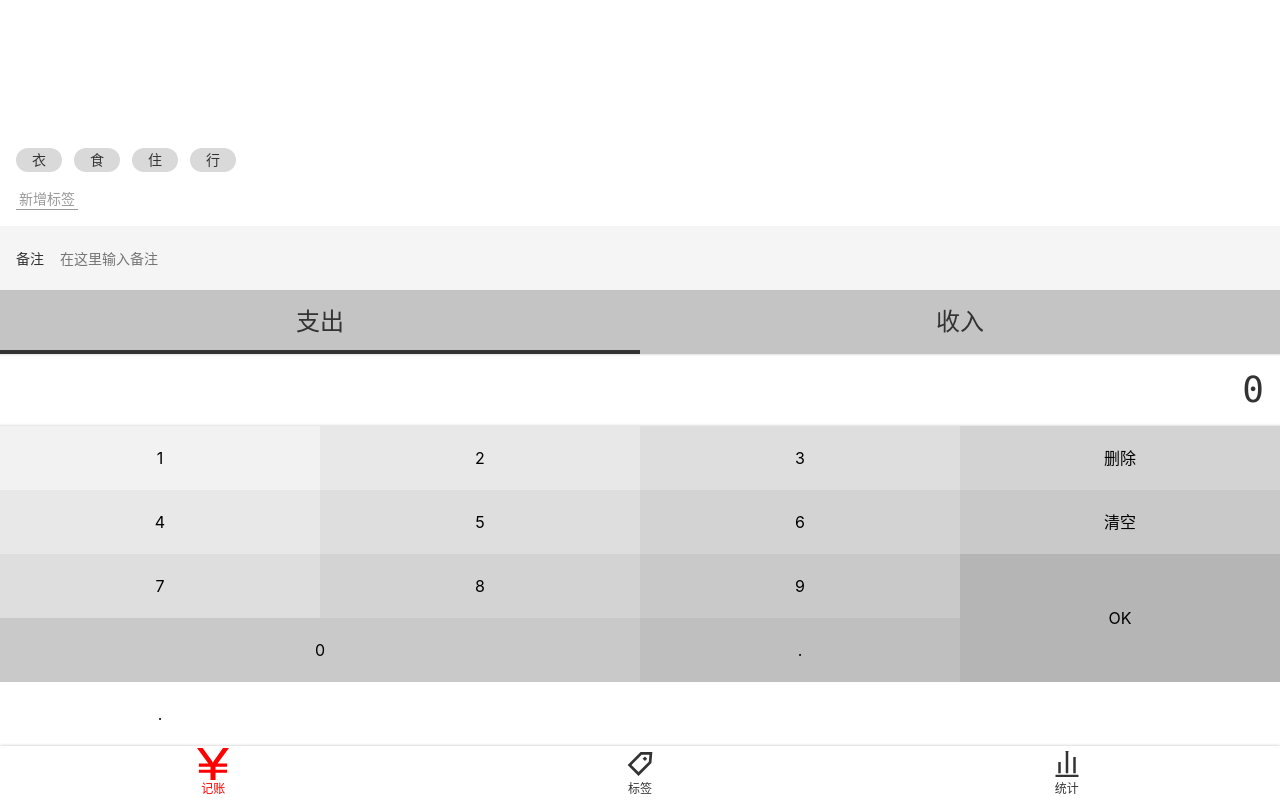
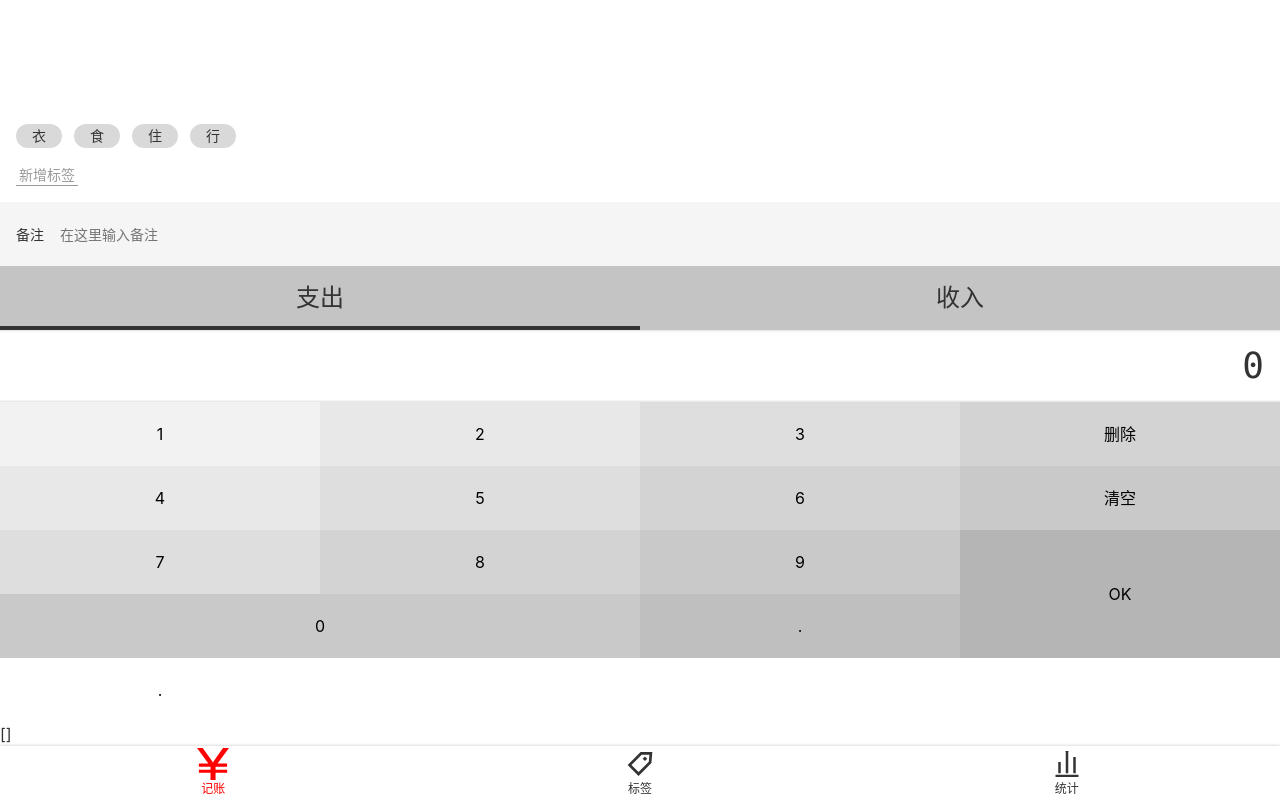
Before and after one commit to wyvern1423/-formoney, a Vue app: page /#/money in a window 1280 px wide. Built offline with nearby package versions, Linux system fonts and the light colour scheme.

Commit message:
封装一个MODEL

```diff
--- /dev/null
+++ b/src/model.ts
@@ -0,0 +1,14 @@
+const localStorageKeyName = 'recordList';
+const model = {
+  clone(data: RecordItem | RecordItem[]) {
+    return JSON.parse(JSON.stringify(data));
+  },
+  fetch() {
+    return JSON.parse(window.localStorage.getItem(localStorageKeyName) || '[]') as RecordItem[];
+  },
+  save(data: RecordItem[]) {
+    window.localStorage.setItem(localStorageKeyName, JSON.stringify(data));
+  }
+};
+
+export default model;
--- a/src/views/Money.vue
+++ b/src/views/Money.vue
@@ -1,5 +1,6 @@
 <template>
   <Layout class-prefix="layout">
+    {{recordList}}
     <NumberPad :value.sync="record.amount" @submit="saveRecord"/>
     <Types :value.sync="record.type"/>
     <Notes @update:value="onUpdateNotes"/>
@@ -14,6 +15,7 @@
   import Notes from '@/components/Money/Notes.vue';
   import Tags from '@/components/Money/Tags.vue';
   import {Component, Watch} from 'vue-property-decorator';
+  import model from '@/model';
 
   // const version = window.localStorage.getItem('version') || '0';
   // const recordList: Record[] = JSON.parse(window.localStorage.getItem('recordList') || '[]');
@@ -26,21 +28,17 @@
   //
   // window.localStorage.setItem('version', '0.0.2');
 
-  type Record = {
-    tags: string[];
-    notes: string;
-    type: string;
-    amount: number;
-    createdAt?: Date;
-  }
+  const recordList = model.fetch();
+
 
   @Component({
     components: {Tags, Notes, Types, NumberPad}
   })
   export default class Money extends Vue {
     tags = ['衣', '食', '住', '行'];
-    record: Record = {tags: [], notes: '', type: '-', amount: 0};
-    recordList: Record[] = JSON.parse(window.localStorage.getItem('recordList') || '[]');
+    record: RecordItem = {tags: [], notes: '', type: '-', amount: 0};
+    recordList: RecordItem[] = recordList;
+
 
     onUpdateTags(value: string[]) {
       this.record.tags = value;
@@ -51,14 +49,14 @@
     }
 
     saveRecord() {
-      const recordDeepCopy: Record = JSON.parse(JSON.stringify(this.record));
+      const recordDeepCopy = model.clone(this.record);
       recordDeepCopy.createdAt = new Date();
       this.recordList.push(recordDeepCopy);
     }
 
     @Watch('recordList')
     onRecordListChanged() {
-      localStorage.setItem('recordList', JSON.stringify(this.recordList));
+      model.save(this.recordList);
     }
   }
 
```
Also changed, not shown: src/custom.d.ts (added, +7 -0 lines).
